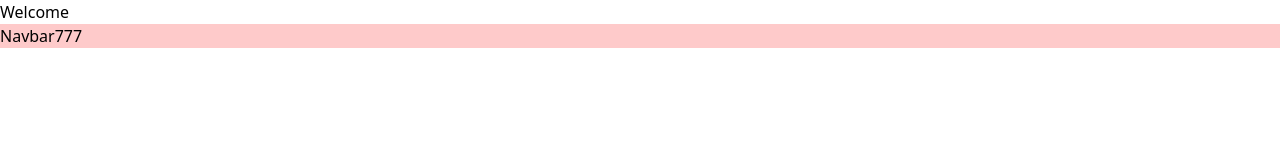
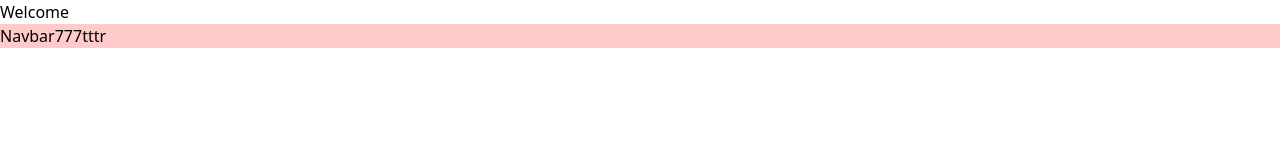
Before and after one commit to AASB7/Training_Project, a Next.js app: page / in a window 1280 px wide. Shown: the top 160 px of the page. Built offline with nearby package versions, Linux system fonts and the light colour scheme.

Commit message:
add text in navbar

```diff
--- a/components/Navbar.jsx
+++ b/components/Navbar.jsx
@@ -2,7 +2,7 @@
 
 function Navbar() {
   return (
-    <div className=" bg-red-200">Navbar777</div>
+    <div className=" bg-red-200">Navbar777tttr</div>
   )
 }
 
```
